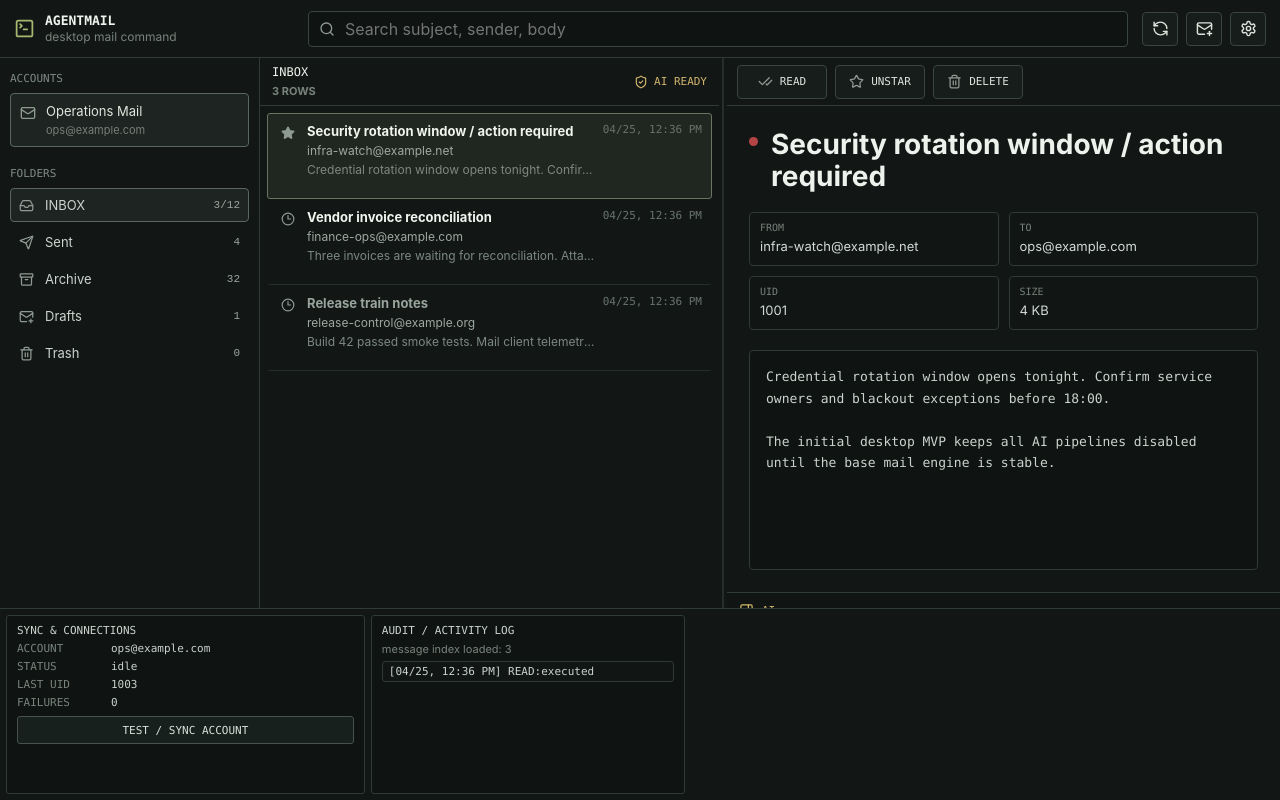
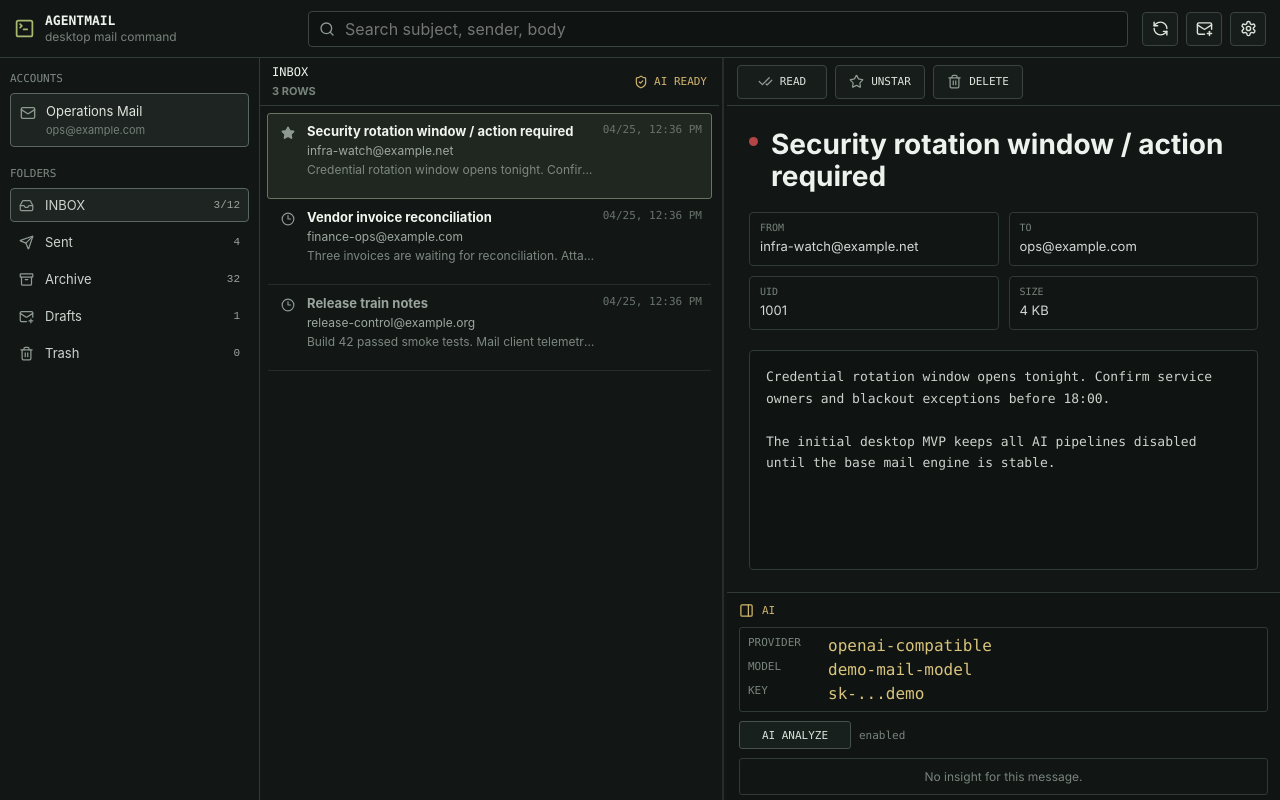
Before and after one commit to HtpsDeathSky/agentmail, a React (Vite) app in the folder ui/: page / in a window 1280 px wide. Built offline with nearby package versions, Linux system fonts and the light colour scheme.

Commit message:
feat: make activity log optional

```diff
--- a/ui/src/App.tsx
+++ b/ui/src/App.tsx
@@ -202,7 +202,7 @@ export function readStoredActivityLogVisibility(storage: Pick<Storage, "getItem"
   }
 }
 
-function writeStoredActivityLogVisibility(storage: Pick<Storage, "setItem"> | null | undefined, visible: boolean) {
+export function writeStoredActivityLogVisibility(storage: Pick<Storage, "setItem"> | null | undefined, visible: boolean) {
   try {
     storage?.setItem(ACTIVITY_LOG_STORAGE_KEY, visible ? "true" : "false");
   } catch {
@@ -478,6 +478,9 @@ export function App() {
   const [themeMode, setThemeMode] = useState<ThemeMode>(() =>
     typeof window === "undefined" ? "dark" : readStoredThemeMode(window.localStorage)
   );
+  const [showActivityLog, setShowActivityLog] = useState(() =>
+    typeof window === "undefined" ? false : readStoredActivityLogVisibility(window.localStorage)
+  );
   const [workspaceSplitPercent, setWorkspaceSplitPercent] = useState(() =>
     typeof window === "undefined" ? DEFAULT_WORKSPACE_SPLIT_PERCENT : readStoredWorkspaceSplitPercent(window.localStorage)
   );
@@ -497,6 +500,10 @@ export function App() {
     if (typeof document === "undefined") return;
     applyThemeModeToDocument(document.documentElement, typeof window === "undefined" ? null : window.localStorage, themeMode);
   }, [themeMode]);
+
+  useEffect(() => {
+    writeStoredActivityLogVisibility(typeof window === "undefined" ? null : window.localStorage, showActivityLog);
+  }, [showActivityLog]);
 
   const workspaceSplitModel = useMemo(
     () =>
@@ -957,7 +964,7 @@ export function App() {
   )} percent`;
 
   return (
-    <main className={getAppShellClassName(false)}>
+    <main className={getAppShellClassName(showActivityLog)}>
       <section className="topbar">
         <div className="brand-block" aria-label="AgentMail">
           <TerminalSquare size={21} />
@@ -1148,29 +1155,8 @@ export function App() {
         </div>
       </section>
 
+      {showActivityLog ? (
         <footer className="status-console">
-        <section className="console-panel">
-          <header>SYNC & CONNECTIONS</header>
-          <div className="console-row">
-            <span>ACCOUNT</span>
-            <code>{selectedAccount?.email ?? "none"}</code>
-          </div>
-          <div className="console-row">
-            <span>STATUS</span>
-            <code>{accountSyncState?.state ?? "idle"}</code>
-          </div>
-          <div className="console-row">
-            <span>LAST UID</span>
-            <code>{accountSyncState?.last_uid ?? "local"}</code>
-          </div>
-          <div className="console-row">
-            <span>FAILURES</span>
-            <code>{accountSyncState?.failure_count ?? 0}</code>
-          </div>
-          <button type="button" onClick={handleSync} disabled={!selectedAccountId}>
-            TEST / SYNC ACCOUNT
-          </button>
-        </section>
           <section className="console-panel audit-feed">
             <header>AUDIT / ACTIVITY LOG</header>
             <p>{accountSyncState?.error_message ?? status}</p>
@@ -1179,6 +1165,7 @@ export function App() {
             ))}
           </section>
         </footer>
+      ) : null}
 
       {isComposerOpen && selectedAccount ? <Composer account={selectedAccount} onClose={() => setComposerOpen(false)} onSent={handleSent} /> : null}
       {isConfigOpen ? (
@@ -1187,7 +1174,9 @@ export function App() {
           selectedAccountId={selectedAccountId}
           settings={aiSettings}
           themeMode={themeMode}
+          showActivityLog={showActivityLog}
           onThemeModeChange={setThemeMode}
+          onShowActivityLogChange={setShowActivityLog}
           onClose={() => setConfigOpen(false)}
           onAccountSaved={handleAccountConfigSaved}
           onAiSettingsSaved={refreshAiSettings}
@@ -1272,7 +1261,9 @@ interface ConfigurationModalProps {
   selectedAccountId: string | null;
   settings: AiSettingsView | null;
   themeMode: ThemeMode;
+  showActivityLog: boolean;
   onThemeModeChange: (mode: ThemeMode) => void;
+  onShowActivityLogChange: (visible: boolean) => void;
   onClose: () => void;
   onAccountSaved: (account: MailAccount) => Promise<void>;
   onAiSettingsSaved: () => Promise<void>;
@@ -1301,7 +1292,9 @@ function ConfigurationModal({
   selectedAccountId,
   settings,
   themeMode,
+  showActivityLog,
   onThemeModeChange,
+  onShowActivityLogChange,
   onClose,
   onAccountSaved,
   onAiSettingsSaved
@@ -1579,6 +1572,21 @@ function ConfigurationModal({
                 {themeMode === "dark" ? "LIGHT" : "DARK"}
               </button>
             </div>
+            <div className="theme-switch-row">
+              <div>
+                <span>ACTIVITY LOG</span>
+                <strong>{showActivityLog ? "VISIBLE" : "HIDDEN"}</strong>
+              </div>
+              <button
+                type="button"
+                onClick={() => onShowActivityLogChange(!showActivityLog)}
+                aria-pressed={showActivityLog}
+                title={showActivityLog ? "Hide activity log" : "Show activity log"}
+              >
+                <PanelRight size={16} />
+                {showActivityLog ? "HIDE" : "SHOW"}
+              </button>
+            </div>
             <div className="theme-swatch-grid" aria-label="Theme color preview">
               <span className="theme-swatch swatch-surface" />
               <span className="theme-swatch swatch-panel" />
--- a/ui/src/styles/app.css
+++ b/ui/src/styles/app.css
@@ -192,10 +192,14 @@ button {
 
 .app-shell {
   display: grid;
-  grid-template-rows: 58px minmax(0, 1fr) minmax(154px, 24vh);
+  grid-template-rows: 58px minmax(0, 1fr);
   width: 100vw;
   height: 100vh;
   color: var(--color-text);
+}
+
+.app-shell.activity-log-visible {
+  grid-template-rows: 58px minmax(0, 1fr) minmax(118px, 18vh);
 }
 
 .topbar,
@@ -889,7 +893,7 @@ button {
 
 .status-console {
   display: grid;
-  grid-template-columns: minmax(280px, 0.8fr) minmax(260px, 0.7fr) minmax(420px, 1.3fr);
+  grid-template-columns: minmax(0, 1fr);
   gap: 6px;
   min-height: 0;
   padding: 6px;
@@ -980,47 +984,6 @@ button {
   border-radius: 3px;
   background: var(--color-surface);
   white-space: normal;
-}
-
-.pending-feed {
-  overflow: auto;
-}
-
-.pending-feed p {
-  margin: 0;
-}
-
-.pending-action-row {
-  display: grid;
-  grid-template-columns: minmax(96px, 0.7fr) minmax(0, 1fr) auto;
-  gap: 6px;
-  align-items: center;
-  min-width: 0;
-}
-
-.pending-action-row code {
-  padding: 3px 6px;
-  border: 1px solid var(--color-warning-border);
-  border-radius: 3px;
-  background: var(--color-warning-surface);
-  color: var(--color-warning-bright);
-}
-
-.pending-action-row span {
-  min-width: 0;
-  overflow-wrap: anywhere;
-  white-space: normal;
-}
-
-.pending-action-row div {
-  display: flex;
-  gap: 4px;
-}
-
-.pending-action-row button {
-  width: 28px;
-  margin: 0;
-  padding: 0;
 }
 
 .empty-state,
@@ -1364,7 +1327,11 @@ button {
 
   .app-shell {
     height: 100vh;
-    grid-template-rows: 58px minmax(0, 1fr) minmax(154px, 24vh);
+    grid-template-rows: 58px minmax(0, 1fr);
+  }
+
+  .app-shell.activity-log-visible {
+    grid-template-rows: 58px minmax(0, 1fr) minmax(118px, 22vh);
   }
 
   .workspace,
@@ -1431,7 +1398,11 @@ button {
 
 @media (max-width: 579px) {
   .app-shell {
-    grid-template-rows: 102px minmax(0, 1fr) minmax(154px, 24vh);
+    grid-template-rows: 102px minmax(0, 1fr);
+  }
+
+  .app-shell.activity-log-visible {
+    grid-template-rows: 102px minmax(0, 1fr) minmax(118px, 22vh);
   }
 
   .topbar {
```
Also changed, not shown: 1 other file (tests, documents, lock files or other folders). Lines whose indentation alone changed are shown as unchanged.
